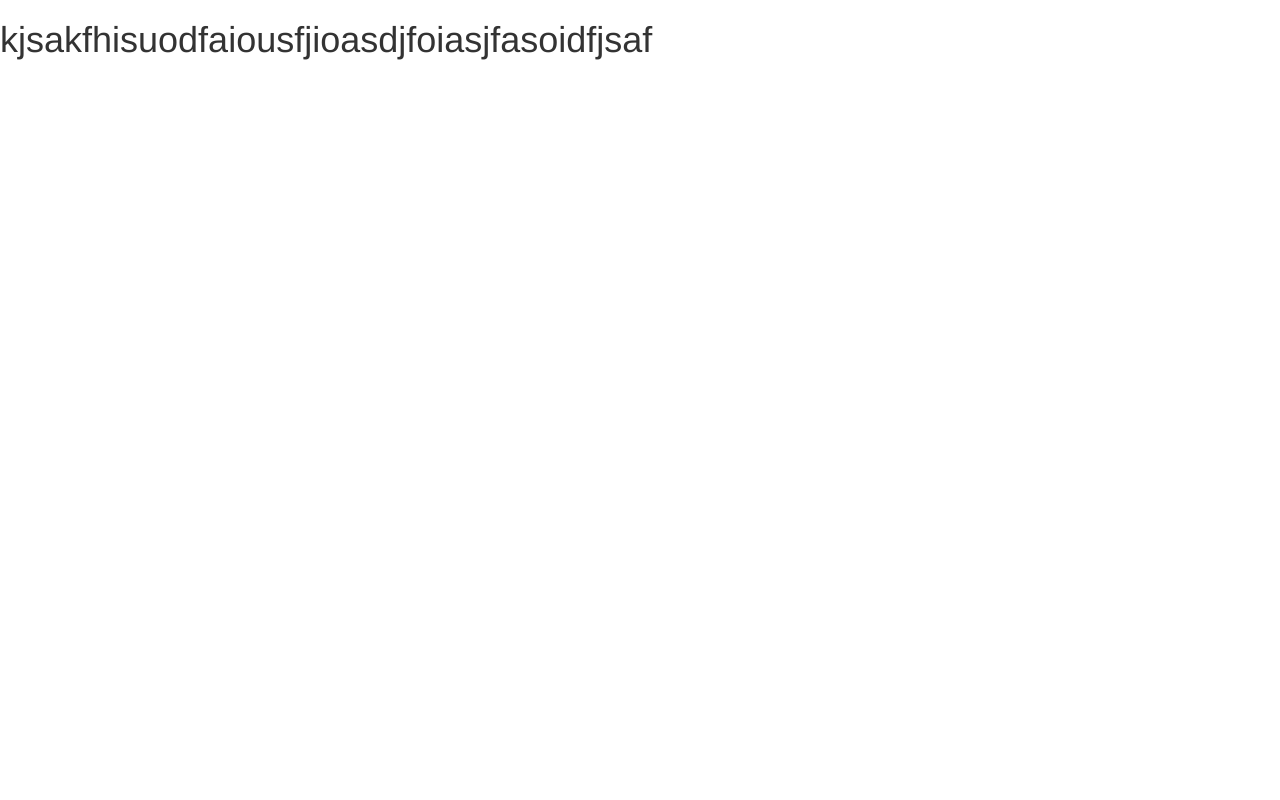
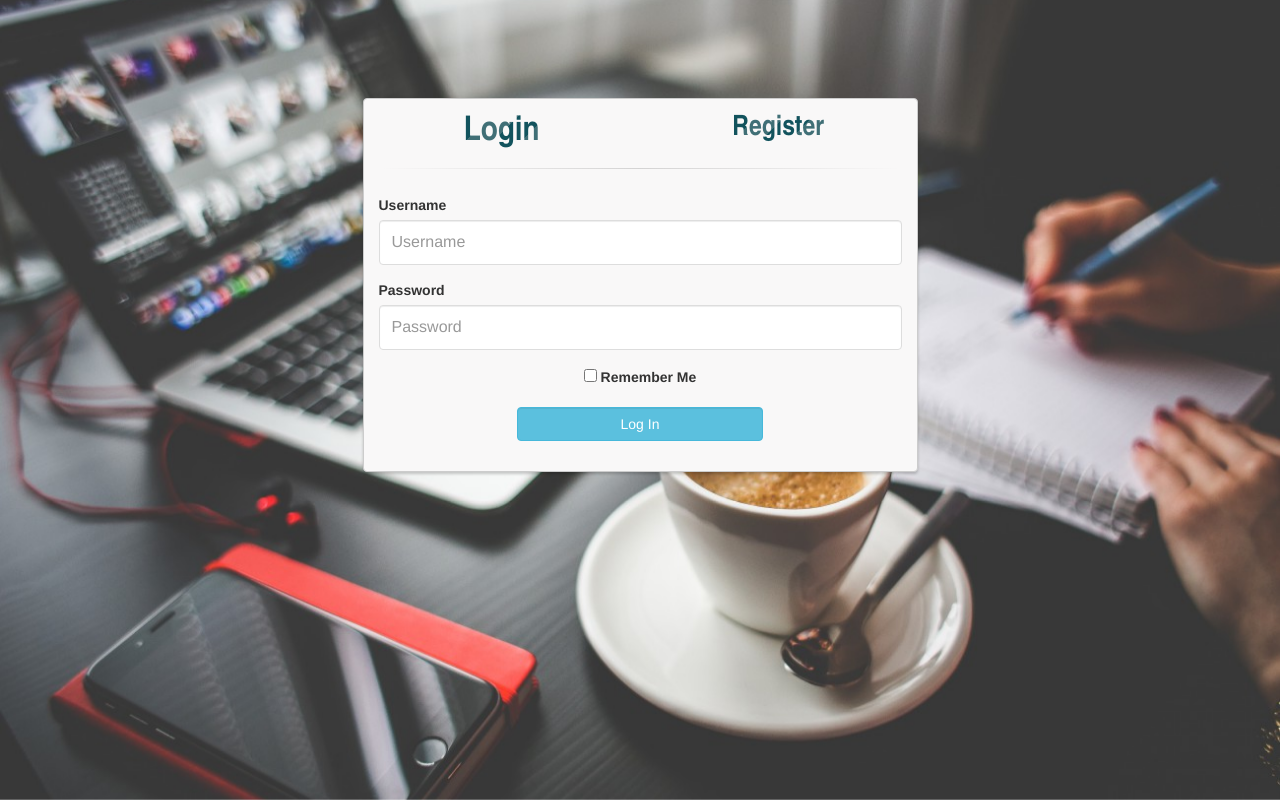
Before and after one commit to prasannadeshappriya/Chat-Head-Webapp, a Node server app: page / in a window 1280 px wide. Run offline with Node 20, Linux system fonts and the light colour scheme; some libraries are stand-ins or nearby versions.

Commit message:
minor changes

```diff
--- a/app.js
+++ b/app.js
@@ -11,7 +11,6 @@ var users = require('./routes/users');
 var app = express();
 
 // view engine setup
-console.log(__dirname);
 app.set('views', path.join(__dirname, 'app/views'));
 app.set('view engine', 'ejs');
 app.engine('html', require('ejs').renderFile);
--- a/app/assets/css/main.css
+++ b/app/assets/css/main.css
@@ -0,0 +1,55 @@
+html {
+    position: relative;
+    min-height: 100%;
+}
+body {
+    /* Margin bottom by footer height */
+    margin-bottom: 200px;
+}
+.footer {
+    position: absolute;
+    bottom: 0;
+    width: 100%;
+    /* Set the fixed height of the footer*/
+    height: 150px;
+    background-color: #f5f5f5;
+}
+
+body > .container {
+    padding: 60px 15px 0;
+}
+.container .text-muted {
+    margin: 20px 0;
+}
+
+.footer > .container {
+    padding-right: 15px;
+    padding-left: 15px;
+}
+
+code {
+    font-size: 80%;
+}
+
+#navEntities a:hover{
+    background-color: #e7e7e7;
+}
+#navIntents a:hover{
+    background-color: #e7e7e7;
+}
+#navHelp a:hover{
+    background-color: #e7e7e7;
+}
+#navDrop1 a:hover{
+    background-color: #e7e7e7;
+}
+#navDrop2 a:hover{
+    background-color: #e7e7e7;
+}
+.footer-company-about{
+    line-height: 20px;
+    color:  #92999f;
+    font-size: 13px;
+    font-weight: normal;
+    margin: 0;
+}
--- /dev/null
+++ b/app/assets/css/reg.login.form.css
@@ -0,0 +1,85 @@
+#regContainer{
+    margin-top: 3%;
+}
+
+.panel-login {
+    border-color: #ccc;
+    background-color: #f9f8f8;
+    -webkit-box-shadow: 0px 2px 3px 0px rgba(0,0,0,0.2);
+    -moz-box-shadow: 0px 2px 3px 0px rgba(0,0,0,0.2);
+    box-shadow: 0px 2px 3px 0px rgba(0,0,0,0.2);
+}
+.panel-login>.panel-heading {
+    text-align:center;
+}
+.panel-login>.panel-heading a{
+    text-decoration: none;
+    font-weight: bold;
+    font-size: 28px;
+    -webkit-transition: all 0.1s linear;
+    -moz-transition: all 0.1s linear;
+    transition: all 0.1s linear;
+}
+.panel-login>.panel-heading a.active{
+    font-size: 34px;
+}
+.panel-login>.panel-heading hr{
+    margin-top: 10px;
+    margin-bottom: 0px;
+    clear: both;
+    border: 0;
+    height: 1px;
+    background-image: -webkit-linear-gradient(left,rgba(0, 0, 0, 0),rgba(0, 0, 0, 0.15),rgba(0, 0, 0, 0));
+    background-image: -moz-linear-gradient(left,rgba(0,0,0,0),rgba(0,0,0,0.15),rgba(0,0,0,0));
+    background-image: -ms-linear-gradient(left,rgba(0,0,0,0),rgba(0,0,0,0.15),rgba(0,0,0,0));
+    background-image: -o-linear-gradient(left,rgba(0,0,0,0),rgba(0,0,0,0.15),rgba(0,0,0,0));
+}
+.panel-login input[type="text"],.panel-login input[type="email"],.panel-login input[type="password"] {
+    height: 45px;
+    border: 1px solid #ddd;
+    font-size: 16px;
+    -webkit-transition: all 0.1s linear;
+    -moz-transition: all 0.1s linear;
+    transition: all 0.1s linear;
+}
+.panel-login input:hover,
+.panel-login input:focus {
+    outline:none;
+    -webkit-box-shadow: none;
+    -moz-box-shadow: none;
+    box-shadow: none;
+    border-color: #ccc;
+}
+
+.fullscreen_bg {
+    position: fixed;
+    top: 0;
+    right: 0;
+    bottom: 0;
+    left: 0;
+    background-size: cover;
+    background-position: 50% 50%;
+    background-image: url('../img/login_background.jpg');
+    background-repeat:repeat;
+}
+
+.panel-heading a{
+    font-size: 48px;
+    color: rgb(6, 106, 117);
+    padding: 2px 0 10px 0;
+    font-family: 'FranchiseRegular','Arial Narrow',Arial,sans-serif;
+    font-weight: bold;
+    text-align: center;
+    padding-bottom: 30px;
+}
+
+.panel-heading a{
+    background: -webkit-repeating-linear-gradient(-45deg,
+    rgb(18, 83, 93) ,
+    rgb(18, 83, 93) 20px,
+    rgb(64, 111, 118) 20px,
+    rgb(64, 111, 118) 40px,
+    rgb(18, 83, 93) 40px);
+    -webkit-text-fill-color: transparent;
+    -webkit-background-clip: text;
+}
--- /dev/null
+++ b/app/assets/js/user.auth.js
@@ -0,0 +1,19 @@
+/**
+ * Created by prasanna_d on 9/26/2017.
+ */
+$(function() {
+    $('#login-form-link').click(function(e) {
+        $("#login-form").delay(100).fadeIn(100);
+        $("#register-form").fadeOut(100);
+        $('#register-form-link').removeClass('active');
+        $(this).addClass('active');
+        e.preventDefault();
+    });
+    $('#register-form-link').click(function(e) {
+        $("#register-form").delay(100).fadeIn(100);
+        $("#login-form").fadeOut(100);
+        $('#login-form-link').removeClass('active');
+        $(this).addClass('active');
+        e.preventDefault();
+    });
+});
--- /dev/null
+++ b/app/controller/home.controller.js
@@ -0,0 +1,8 @@
+/**
+ * Created by prasanna_d on 9/26/2017.
+ */
+app.controller('HomeController',[
+    '$scope',
+    function ($scope) {
+
+}]);
--- /dev/null
+++ b/app/controller/user.auth.controller.js
@@ -0,0 +1,41 @@
+/**
+ * Created by prasanna_d on 9/26/2017.
+ */
+app.controller('UserAuthController',['$scope',function ($scope) {
+    $scope.onInit = function () {
+        console.log('Initialize User Auth View');
+    };
+    //Error flags-----------------------------------------------------
+    $scope.errorReset = function (type) {
+        switch (type){
+            case 'login_username_error':
+                $scope.login_username_error = '';
+                break;
+            case 'login_password_error':
+                $scope.login_password_error = '';
+                break;
+            case 'reg_username_error':
+                $scope.reg_username_error = '';
+                break;
+            case 'reg_password_error':
+                $scope.reg_password_error = '';
+                break;
+        }
+    };
+    //----------------------------------------------------------------
+    //Password validation--------------------------------------
+    $scope.rePasswordValidate = function () {
+        if(typeof $scope.reg_re_password==='undefined' ||
+            $scope.reg_re_password===''){$scope.reg_re_password_error = ''; return;}
+        if($scope.reg_password!==$scope.reg_re_password){
+            $scope.reg_re_password_error = 'Confirmed password is not match with your password';
+        }else{$scope.reg_re_password_error = '';}
+    };
+    //----------------------------------------------------------------
+    $scope.btnSignIn = async function () {
+
+    };
+    $scope.btnSignUp = async function () {
+
+    };
+}]);
--- a/app/views/index.html
+++ b/app/views/index.html
@@ -4,7 +4,9 @@
     <meta charset="UTF-8">
     <title>Title</title>
     <!--Import css files-->
-    <link rel="stylesheet" href="http://localhost:4000/vendors/css/bootstrap.min.css">
+    <link rel="stylesheet" href="vendors/css/bootstrap.min.css">
+    <link rel="stylesheet" href="assets/css/main.css">
+    <link rel="stylesheet" href="assets/css/reg.login.form.css">
     <!--Import js files-->
     <script src="vendors/js/jquery-3.2.1.min.js"></script>
     <script src="vendors/js/bootstrap.min.js"></script>
@@ -18,6 +20,8 @@
     <script src="app.run.js"></script>
     <!--Angular controllers-->
     <script src="controller/main.controller.js"></script>
+    <script src="controller/user.auth.controller.js"></script>
+    <script src="controller/home.controller.js"></script>
     <!--Angular Services-->
     <script src="service/page.refresh.service.js"></script>
     <!--Base URL-->
@@ -25,5 +29,46 @@
 </head>
 <body ng-app="Chat-Head-App" ng-controller="MainController">
     <div ng-view></div>
+
+    <!--<footer class="footer container-fluid">-->
+        <!--<div class="col-xs-12" style="margin-top: 40px">-->
+            <!--<div class="col-xs-4">-->
+                <!--<img src="../app/assets/img/chat-bot-logo.png" style="width: 160px; margin-top: -15px">-->
+                <!--<p class="footer-links">-->
+                    <!--<a href="" ng-click="showView('intent')">Intent</a>·-->
+                    <!--<a href="" ng-click="showView('entity')">Entity</a>·-->
+                    <!--<a href="" ng-click="showView('training')">Training</a>·-->
+                    <!--<a href="" ng-click="showView('settings')">Settings</a>·-->
+                    <!--<a href="">Faq</a>·-->
+                    <!--<a href="">Contact</a>-->
+                <!--</p>-->
+                <!--<p class="footer-company-name">Company Name &copy; 2015</p>-->
+            <!--</div>-->
+            <!--<div class="col-xs-4">-->
+                <!--<div class="col-xs-12">-->
+                    <!--<div class="col-lg-4">-->
+                        <!--<img src="../app/assets/img/location.png" style="width: 30px; float: right"></a>-->
+                    <!--</div>-->
+                    <!--<div class="col-lg-8">-->
+                        <!--<p ><span>21 Revolution Street</span> <br>Paris, France</p>-->
+                    <!--</div>-->
+                <!--</div>-->
+                <!--<div class="col-xs-12">-->
+                    <!--<div class="col-lg-4">-->
+                        <!--<img src="../app/assets/img/phone.png" style="width: 30px; float: right"></a>-->
+                    <!--</div>-->
+                    <!--<div class="col-lg-8">-->
+                        <!--<p>+1 555 123456</p>-->
+                    <!--</div>-->
+                <!--</div>-->
+            <!--</div>-->
+            <!--<div class="col-xs-4">-->
+                <!--<p class="footer-company-about">-->
+                    <!--<span>About the company</span><br>-->
+                    <!--Lorem ipsum dolor sit amet, consectateur adispicing elit. Fusce euismod convallis velit, eu auctor lacus vehicula sit amet.-->
+                <!--</p>-->
+            <!--</div>-->
+        <!--</div>-->
+    <!--</footer>-->
 </body>
 </html>
--- a/app/views/particals/login.html
+++ /dev/null
@@ -1 +0,0 @@
-<h1>kjsakfhisuodfaiousfjioasdjfoiasjfasoidfjsaf</h1>
--- /dev/null
+++ b/app/views/particals/user.auth.html
@@ -0,0 +1,111 @@
+<h1>asdasdasdasd</h1>
+<div ng-controller="UserAuthController" ng-init="onInit()">
+    <script src="assets/js/user.auth.js"></script>
+    <div id="fullscreen_bg" class="fullscreen_bg"></div>
+    <div id="regContainer" class="container">
+        <div class="row">
+            <div class="col-md-6 col-md-offset-3">
+                <div class="panel panel-login">
+                    <div class="panel-heading">
+                        <div class="row">
+                            <div class="col-xs-6">
+                                <a href="#" class="active" id="login-form-link">Login</a>
+                            </div>
+                            <div class="col-xs-6">
+                                <a href="#" id="register-form-link">Register</a>
+                            </div>
+                        </div>
+                        <hr>
+                    </div>
+                    <div class="panel-body">
+                        <div class="row">
+                            <div class="col-lg-12">
+                                <form id="login-form" action="#" method="post" role="form" style="display: block;">
+
+                                    <!--Username-->
+                                    <div class="form-group">
+                                        <label for="login_username">Username</label>
+                                        <input type="text" name="username" ng-model="login_username" id="login_username"
+                                               tabindex="1" class="form-control" placeholder="Username" ng-change="errorReset('login_username_error')" value="">
+                                        <small class="help-block" ng-show="isSignInClicked" style="color: red; float: right">{{login_username_error}}</small>
+                                    </div>
+
+                                    <!--Password-->
+                                    <div class="form-group">
+                                        <label for="login_password">Password</label>
+                                        <input type="password" name="password" ng-model="login_password" id="login_password"
+                                               tabindex="2" class="form-control" placeholder="Password" ng-change="errorReset('login_password_error')">
+                                        <small class="help-block" ng-show="isSignInClicked" style="color: red; float: right">{{login_password_error}}</small>
+                                    </div>
+
+                                    <!--Remember me flag-->
+                                    <div class="form-group text-center col-xs-12">
+                                        <small class="help-block col-xs-12" ng-show="isSignInClicked && login_error_flag"
+                                               style="color: red; float: right">{{login_error_messages}}</small>
+                                        <small class="text-info col-xs-12" ng-show="isSignInClicked && sign_in_flag"
+                                               style="float: right; margin-bottom: 8px">Signing in.. Please wait..</small>
+                                        <input type="checkbox" tabindex="3" class="" name="remember" id="remember">
+                                        <label for="remember"> Remember Me</label>
+                                    </div>
+
+                                    <!--Login Button-->
+                                    <div class="form-group">
+                                        <div class="row">
+                                            <div class="col-sm-6 col-sm-offset-3">
+                                                <input type="button" name="login-submit" id="login-submit" ng-click="btnSignIn()"
+                                                       tabindex="4" class="form-control btn btn-info" value="Log In">
+                                            </div>
+                                        </div>
+                                    </div>
+                                </form>
+                                <form id="register-form" action="#" method="post" role="form" style="display: none;">
+
+                                    <!--Register Username-->
+                                    <div class="form-group">
+                                        <label for="reg_username">Username</label>
+                                        <input type="text" name="username" id="reg_username" ng-model="reg_username"
+                                               tabindex="1" class="form-control" placeholder="Username" value="" ng-change="errorReset('reg_username_error')">
+                                        <small class="help-block" ng-show="isSignUpClicked" style="color: red; float: right">{{reg_username_error}}</small>
+                                    </div>
+
+                                    <!--Register Password-->
+                                    <div class="form-group">
+                                        <label for="reg_password">Password</label>
+                                        <input type="password" name="password" id="reg_password" ng-model="reg_password"
+                                               tabindex="2" class="form-control" placeholder="Eg: aAa@123456789" ng-change="errorReset('reg_password_error')">
+                                        <small class="help-block" ng-show="isSignUpClicked" style="color: red; float: right">{{reg_password_error}}</small>
+                                    </div>
+
+                                    <!--Confirm Password-->
+                                    <div class="form-group">
+                                        <label for="confirm-password">Confirm password</label>
+                                        <input type="password" name="confirm-password" id="confirm-password" ng-model="reg_re_password"
+                                               tabindex="2" class="form-control" placeholder="Confirm Password" ng-change="rePasswordValidate()">
+                                        <small class="help-block" style="color: red; float: right">{{reg_re_password_error}}</small>
+                                    </div>
+
+                                    <div class="col-xs-12 text-center">
+                                        <small class="help-block col-xs-12" ng-show="isSignUpClicked && reg_error_flag"
+                                               style="color: red; float: right">{{reg_error_messages}}</small>
+                                        <small class="text-info col-xs-12" ng-show="isSignUpClicked && sign_up_flag"
+                                               style="float: right; margin-bottom: 8px">Signing up.. Please wait..</small>
+                                    </div>
+
+                                    <!--Signup button-->
+                                    <div class="form-group">
+                                        <div class="row">
+                                            <div class="col-sm-6 col-sm-offset-3">
+                                                <input type="button" name="register-submit" id="register-submit" ng-click="btnSignUp()"
+                                                       tabindex="4" class="form-control btn btn-success" value="Register Now">
+                                            </div>
+                                        </div>
+                                    </div>
+                                </form>
+                            </div>
+                        </div>
+                    </div>
+                </div>
+            </div>
+        </div>
+    </div>
+</div>
```
Also changed, not shown: app/app.config.js (+18 -7 lines), app/assets/img/login_background.jpg (added), app/views/particals/home.html (renamed from app/views/particals/register.html).
